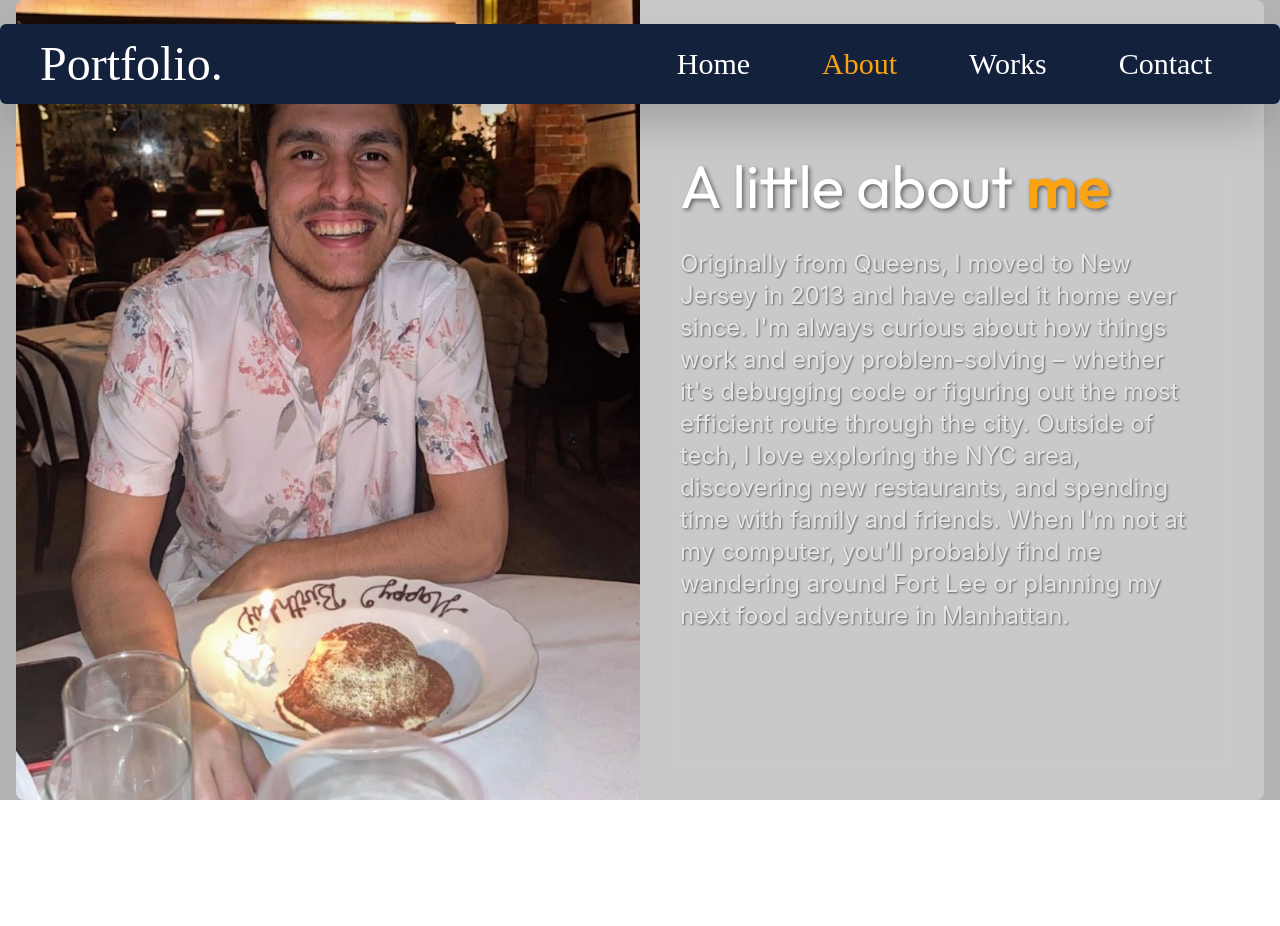
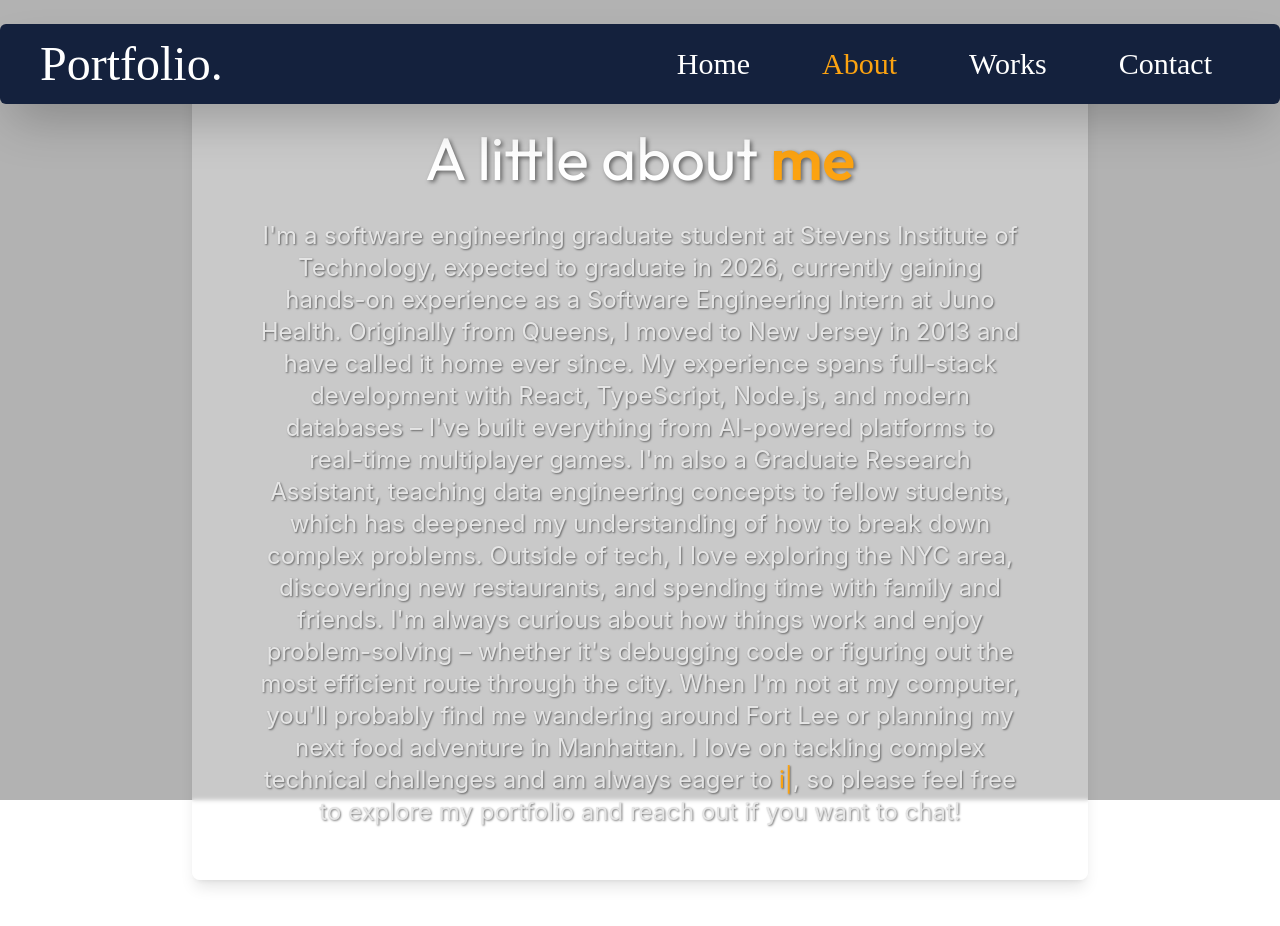
Before and after one commit to Andre-asn/andre-portfolio, a Next.js app: page /about in a window 1280 px wide. Shown: the top 926 px of the page. Before the commit the page ends 800 px from the top, so only its background shows below. Built offline with nearby package versions, Linux system fonts and the light colour scheme; a web font is replaced by a local one.

Commit message:
redesigned homepage

```diff
--- a/lib/scrollAnimation.jsx
+++ b/lib/scrollAnimation.jsx
@@ -1,35 +1,63 @@
-import { motion } from 'framer-motion';
-import { useInView } from 'react-intersection-observer';
+import { useRef, useEffect, useState } from "react";
 
-const FadeInOnScroll = ({ children }) => {
-    const [ref, inView] = useInView({
-      triggerOnce: true, // Animation triggers only once when element enters the viewport
-      threshold: .4, // Change this value according to your needs
-    });
+// Check if the device is likely a low-performance device
+const isLowPerformanceDevice = () => {
+  // Check if we're in a browser environment
+  if (typeof window === 'undefined') return false;
 
-    const fadeInVariants = {
-      hidden: { opacity: 0, visibility: 'hidden'},
-      visible: { opacity: 1, visibility: 'visible'},
-    };
+  // Simple heuristic: mobile devices or older browsers
+  const isMobile = /Android|webOS|iPhone|iPad|iPod|BlackBerry|IEMobile|Opera Mini/i.test(navigator.userAgent);
+  return isMobile;
+};
 
-    return (
-      <motion.div
-        ref={ref}
-        initial="hidden"
-        animate={inView ? 'visible' : 'hidden'}
-        variants={fadeInVariants}
-        transition={{ duration: .65 }} // Adjust the duration as needed
-      >
-        {children}
-      </motion.div>
+export const FadeInOnScroll = ({ children }) => {
+  const ref = useRef();
+  const [isVisible, setIsVisible] = useState(false);
+
+  useEffect(() => {
+    const node = ref.current;
+    if (!node) return;
+
+    const observer = new window.IntersectionObserver(
+      ([entry]) => {
+        if (entry.isIntersecting) {
+          setIsVisible(true);
+          observer.disconnect();
+        }
+      },
+      { threshold: 0.1 }
     );
-  };
 
+    observer.observe(node);
+    return () => observer.disconnect();
+  }, []);
+
+  return (
+    <div
+      ref={ref}
+      className={isVisible ? "fade-in-up" : ""}
+      style={{ willChange: "opacity, transform" }}
+    >
+      {children}
+    </div>
+  );
+};
 
 const FadeInSides = ({ children, direction }) => {
+    const [isLowPerf, setIsLowPerf] = useState(false);
+
+    useEffect(() => {
+      setIsLowPerf(isLowPerformanceDevice());
+    }, []);
+
+    // If it's a low-performance device, don't animate
+    if (isLowPerf) {
+      return <div>{children}</div>;
+    }
+
     const [ref, inView] = useInView({
       triggerOnce: true,
-      threshold: .2,
+      threshold: 0.1,
     });
 
     const fadeInVariants = {
@@ -51,11 +79,11 @@ const FadeInSides = ({ children, direction }) => {
         initial="hidden"
         animate={inView ? 'visible' : 'hidden'}
         variants={fadeInVariants}
-        transition={{ duration: 0.65 }}
+        transition={{ duration: 0.5 }}
       >
         {children}
       </motion.div>
     );
   };
 
-export { FadeInOnScroll, FadeInSides };
+export { FadeInSides };
--- a/pages/about.js
+++ b/pages/about.js
@@ -1,33 +1,49 @@
 import React from "react"
+import { TypeAnimation } from "react-type-animation";
 import { FadeInOnScroll } from "../lib/scrollAnimation.jsx"
-import Image from 'next/image'
 
 const About = () => {
     return (
-        <div id="about" className="container mx-auto px-4">
-            <FadeInOnScroll>
-                <div className="grid grid-cols-1 md:grid-cols-2 min-h-screen gap-0">
-                    <div className="h-[300px] md:h-screen">
-                        <Image
-                          src="/test2.jpg"
-                          alt="Profile"
-                          width={600}
-                          height={400}
-                          className="w-full h-full object-cover object-top rounded-t-lg rounded-b-none md:rounded-l-lg md:rounded-tr-none"
-                        />
-                    </div>
-                    <div className="flex backdrop-blur-[1rem] bg-white/30 p-6 md:p-10 -mt-8 md:mt-0 rounded-b-lg rounded-t-none md:rounded-r-lg md:rounded-bl-none">
-                        <div className="mb-auto mt-auto max-w-lg">
-                            <h2 className="text-4xl md:text-6xl font-outfit font-normal text-white text-shadow">A little about <span className="text-[#FCA311] font-semibold">me</span></h2>
-                            <p className="break-words mb-3 text-lg md:text-2xl pt-8 text-white md:text-[#E5E5E5] text-shadow-sm">
-                            Originally from Queens, I moved to New Jersey in 2013 and have called it home ever since. I&apos;m always curious about how things work and enjoy problem-solving – whether
-                            it&apos;s debugging code or figuring out the most efficient route through the city. Outside of tech, I love exploring the NYC area, discovering new restaurants, and spending
-                            time with family and friends. When I&apos;m not at my computer, you&apos;ll probably find me wandering around Fort Lee or planning my next food adventure in Manhattan.
-                            </p>
-                        </div>
-                    </div>
+        <div id="about" className="flex flex-col items-center justify-center min-h-screen px-4 py-16">
+            <div className="relative max-w-4xl w-full flex flex-col items-center">
+                {/* Card */}
+                <div
+                  className="
+                    relative z-10
+                    bg-white/30
+                    rounded-lg
+                    shadow-lg
+                    mt-6 md:mt-0
+                    pt-12 md:pt-16
+                    px-4 md:px-16
+                    pb-10
+                    w-full
+                    flex flex-col items-center
+                  "
+                  style={{ backdropFilter: "blur(2px)" }}
+                >
+                    <h2 className="text-4xl md:text-6xl font-outfit font-normal text-white text-shadow text-center">
+                        A little about <span className="text-[#FCA311] font-semibold">me</span>
+                    </h2>
+                    <p className="break-words mb-3 text-lg md:text-2xl pt-8 text-white md:text-[#E5E5E5] text-shadow-sm text-center">
+                        I&apos;m a software engineering graduate student at Stevens Institute of Technology, expected to graduate in 2026, currently gaining hands-on experience as a Software Engineering Intern at Juno Health. Originally from Queens, I moved to New Jersey in 2013 and have called it home ever since. My experience spans full-stack development with React, TypeScript, Node.js, and modern databases – I&apos;ve built everything from AI-powered platforms to real-time multiplayer games. I&apos;m also a Graduate Research Assistant, teaching data engineering concepts to fellow students, which has deepened my understanding of how to break down complex problems. Outside of tech, I love exploring the NYC area, discovering new restaurants, and spending time with family and friends. I&apos;m always curious about how things work and enjoy problem-solving – whether it&apos;s debugging code or figuring out the most efficient route through the city. When I&apos;m not at my computer, you&apos;ll probably find me wandering around Fort Lee or planning my next food adventure in Manhattan. I love on tackling complex technical challenges and am always eager to
+                        <TypeAnimation
+                            sequence={[
+                                ' build',
+                                3000,
+                                ' innovate',
+                                3000,
+                                ' create',
+                                3000,
+                            ]}
+                            wrapper="span"
+                            speed={300}
+                            className="text-[#FCA311]"
+                            repeat={Infinity}
+                        />, so please feel free to explore my portfolio and reach out if you want to chat!
+                    </p>
                 </div>
-            </FadeInOnScroll>
+            </div>
         </div>
     )
 }
--- a/pages/home.js
+++ b/pages/home.js
@@ -1,36 +1,25 @@
 import React from "react";
-import { TypeAnimation } from "react-type-animation";
+import Image from "next/image"
 
 const HomePage = () => {
     return (
-        <div id="home" className="pt-12 mb-20 md:mb-0 flex flex-col items-center justify-center min-h-screen">
-            <div className="max-w-full text-start p-4 md:p-10">
-                <h2 className="text-white text-3xl md:text-5xl font-outfit font-normal text-shadow">Hey there, I am</h2>
-                <h1 className="text-[#FCA311] text-5xl md:text-7xl py-2 font-outfit font-semibold text-shadow">Andre Santiago</h1>
-                <p className="text-[#E5E5E5] max-w-[1850px] text-xl md:text-3xl py-5 font-outfit font-light text-shadow-sm">
-                I&apos;m a software engineering graduate student passionate about building scalable, user-centered applications that solve real-world problems.
-                I&apos;ve done full-stack development in React, TypeScript, Node.js, and contemporary databases, ranging from AI platforms to
-                real-time multiplayer games. Currently interning at Juno Health, I&apos;m developing admin infrastructure alongside senior leadership while
-                pursuing my Master&apos;s at Stevens Institute. I&apos;m also a Graduate Research Assistant, teaching data engineering concepts to 20+ students.
-                I thrive on tackling complex technical challenges and am always eager to
-                    <TypeAnimation
-                        sequence={[
-                            ' build',
-                            3000,
-                            ' innovate',
-                            3000,
-                            ' create',
-                            3000,
-                        ]}
-                        wrapper="span"
-                        speed={300}
-                        className="text-[#FCA311]"
-                        repeat={Infinity}
-                    />
-                    , so please feel free to explore my portfolio and reach out if you&apos;re interested in working together!
+        <div className="w-full flex justify-center">
+            <div
+                id="home"
+                className="w-full max-w-5xl flex flex-col md:flex-row items-center justify-center min-h-screen px-4 md:px-20 bg-fixed bg-center bg-cover bg-image gap-x-8 mx-auto"
+            >
+                {/* Left: Text */}
+                <div className="max-w-xl w-full flex flex-col justify-center items-start text-left space-y-6">
+                    <h2 className="text-white text-3xl md:text-5xl font-outfit font-normal text-shadow">
+                        Hey there, I am
+                    </h2>
+                    <h1 className="text-[#FCA311] text-5xl md:text-7xl py-2 font-outfit font-semibold text-shadow">
+                        Andre Santiago
+                    </h1>
+                    <p className="text-[#E5E5E5] max-w-xl text-xl md:text-3xl py-2 font-outfit font-light text-shadow-sm">
+                        Software Engineering Student from Fort Lee, New Jersey
                     </p>
-            </div>
-            <div className="flex flex-col md:flex-row gap-4 mt-8">
+                    <div className="flex flex-row gap-4 mt-4">
                         <form action="https://github.com/Andre-asn" target="_blank">
                             <button
                                 type="submit"
@@ -59,6 +48,19 @@ const HomePage = () => {
                         </form>
                     </div>
                 </div>
+                {/* Right: Profile Image */}
+                <div className="w-full flex justify-center items-center mt-4 md:mt-0">
+                    <Image
+                        src="/profile.png"
+                        alt="Profile"
+                        width={500}
+                        height={500}
+                        className="w-full max-w-xs md:w-[500px] md:h-[500px] rounded-full object-cover border-4 border-white shadow-lg mx-auto"
+                        priority
+                    />
+                </div>
+            </div>
+        </div>
     )
 }
 
--- a/styles/globals.css
+++ b/styles/globals.css
@@ -53,3 +53,19 @@ body {
 .text-shadow-lg {
   text-shadow: 3px 3px 6px rgba(0, 0, 0, 0.5);
 }
+
+@keyframes fadeInUp {
+  from {
+    opacity: 0;
+    transform: translateY(30px);
+  }
+  to {
+    opacity: 1;
+    transform: translateY(0);
+  }
+}
+
+.fade-in-up {
+  opacity: 0;
+  animation: fadeInUp 0.7s ease-out forwards;
+}
```
Also changed, not shown: pages/works.js (+4 -4 lines), public/profile.png (added), public/test2.jpg (deleted). Lines whose indentation alone changed are shown as unchanged.
